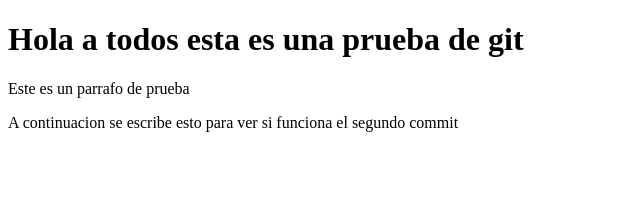
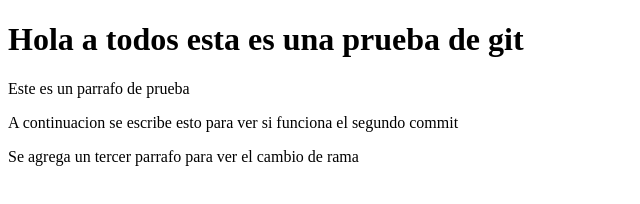
Before and after one commit to Rene2001-cell/index, a plain HTML site: page index.html in a window 1280 px wide. Shown: the whole page, without its empty margins (0-640 px from the left). Drawn offline with Linux system fonts and the light colour scheme.

Commit message:
se agrega un parrafo en la linea 11 de la rama2

```diff
--- a/index.html
+++ b/index.html
@@ -8,6 +8,6 @@
 <h1>Hola a todos esta es una prueba de git</h1>
 <p>Este es un parrafo de prueba</p>
 <p> A continuacion  se escribe esto para ver si funciona el segundo commit</p>
-
+<p>Se agrega un tercer parrafo para ver el cambio de rama</p>
 </body>
 </html>
```
